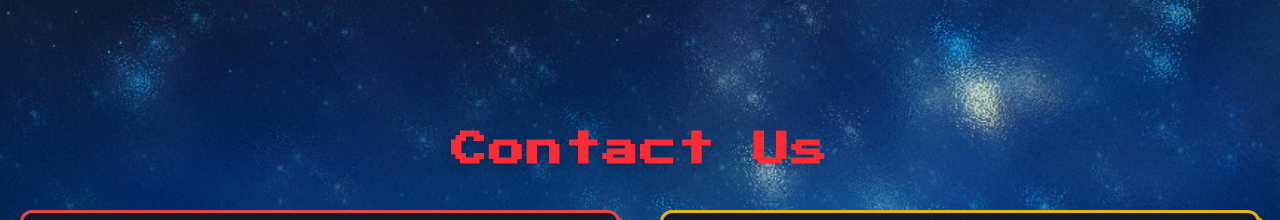
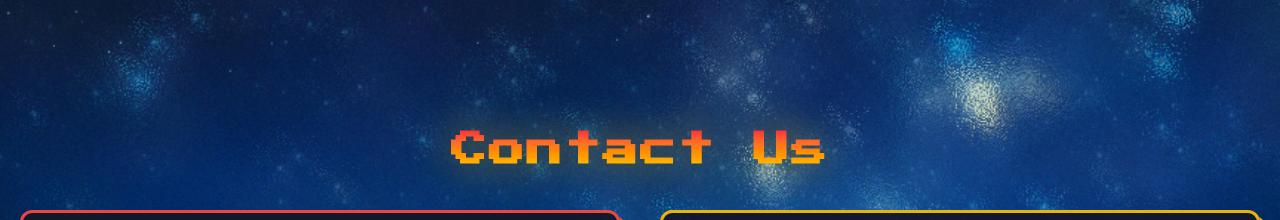
Before and after one commit to Xplorica-FIEM/phoenix-in-26-v1, a Next.js app: page / in a window 1280 px wide. Shown: the part 1780-2000 px from the top of the page. Built offline with nearby package versions, Linux system fonts and the light colour scheme.

Commit message:
title ui

```diff
--- a/src/app/contact.tsx
+++ b/src/app/contact.tsx
@@ -46,9 +46,11 @@ export default function ContactUs() {
       >
         <main className="flex flex-col items-center max-w-7xl w-full">
 
-          <h1 className="text-2xl md:text-4xl font-bold font-press-start tracking-wider text-red-500 drop-shadow-lg mb-10">
+          <h2
+            className={"text-2xl md:text-4xl font-press-start mb-10 text-transparent bg-clip-text bg-gradient-to-b from-red-500 to-yellow-400 drop-shadow-[0_0_20px_rgba(234,179,8,0.6)] font-bold tracking-wider"}
+          >
             Contact Us
-          </h1>
+          </h2>
 
           {/* TOP ROW */}
           <div className="top-row">
```
